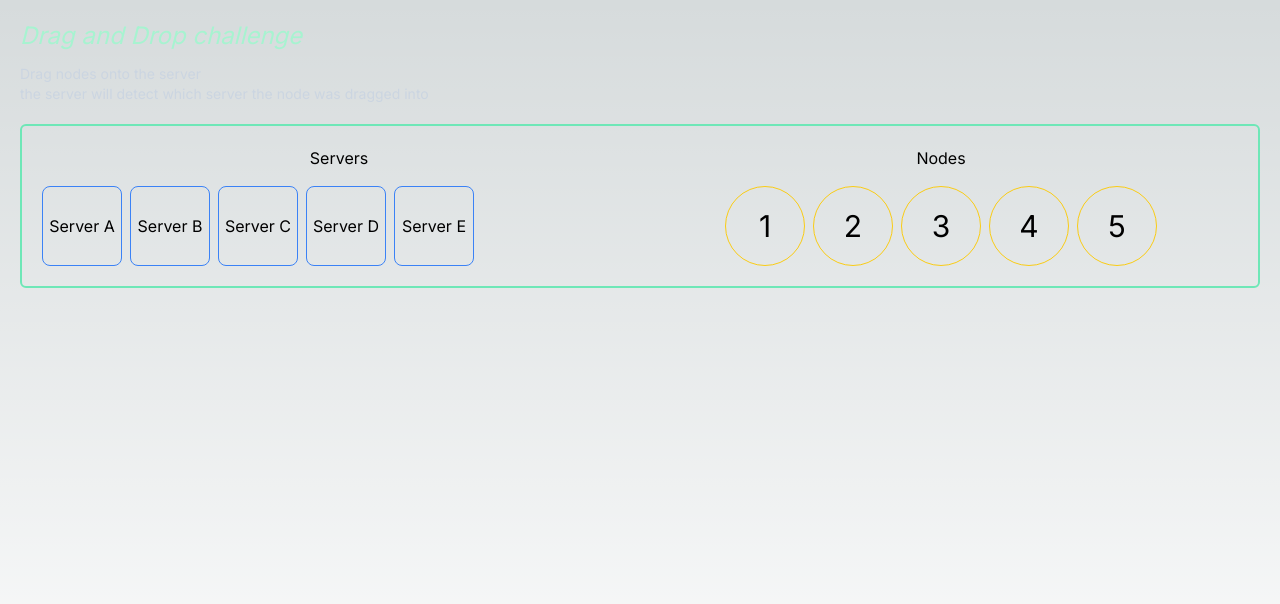
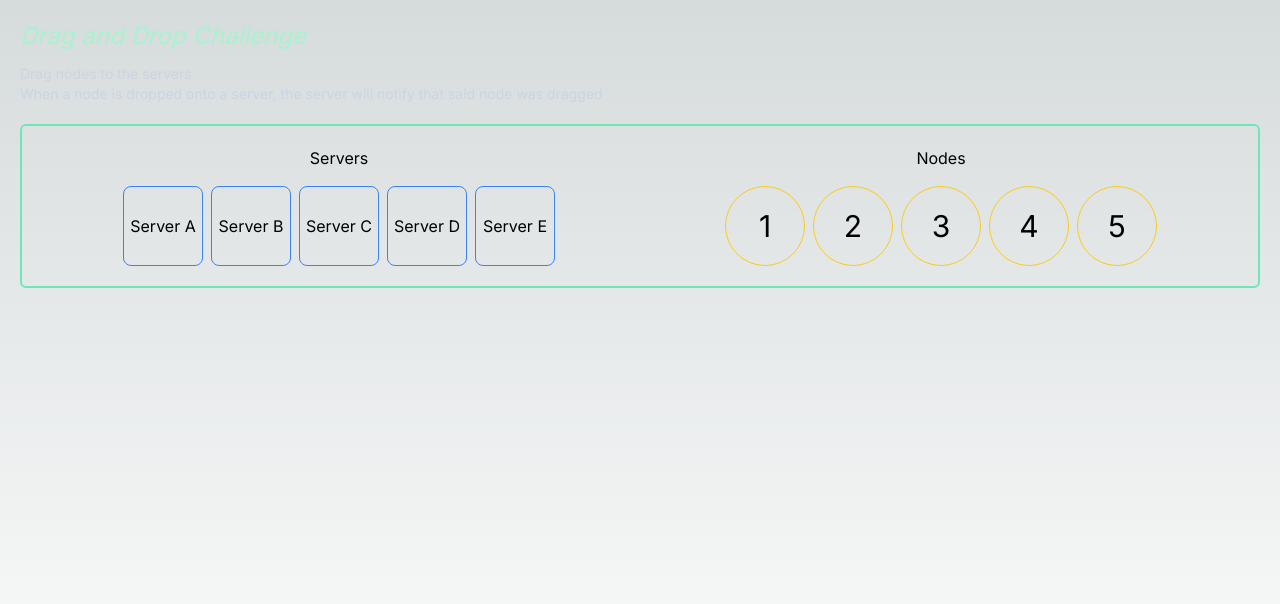
Before and after one commit to ronbarrantes/xc-drag-and-drop, a Next.js app: page / in a window 1280 px wide. Shown: the top 604 px of the page. Built offline with nearby package versions, Linux system fonts and the light colour scheme.

Commit message:
Add documentation (#2)
* Update package.json

* Update README

* Update titles

* Update minor styling issue

```diff
--- a/package.json
+++ b/package.json
@@ -18,8 +18,6 @@
     "next": "13.4.13",
     "postcss": "8.4.27",
     "react": "18.2.0",
-    "react-dnd": "^16.0.1",
-    "react-dnd-html5-backend": "^16.0.1",
     "react-dom": "18.2.0",
     "react-hot-toast": "^2.4.1",
     "tailwindcss": "3.3.3",
--- a/src/app/components/Board.tsx
+++ b/src/app/components/Board.tsx
@@ -47,7 +47,7 @@ export const Board = () => {
 
   return (
     <div className="flex w-full border-2 border-emerald-300 rounded-md p-5 h-full gap-2">
-      <div className="flex flex-col w-1/2 gap-4">
+      <div className="flex flex-col w-1/2 gap-4 items-center">
         <h2 className="text-center">Servers</h2>
         <ul className="flex flex-wrap gap-2 h-full">
           {servers.map((node, index) => (
--- a/src/app/layout.tsx
+++ b/src/app/layout.tsx
@@ -6,8 +6,8 @@ import { Toaster } from 'react-hot-toast'
 const inter = Inter({ subsets: ['latin'] })
 
 export const metadata: Metadata = {
-  title: 'Create Next App',
-  description: 'Generated by create next app',
+  title: 'Drag and Drop Challenge',
+  description: 'Drag nodes onto servers',
 }
 
 export default function RootLayout({
--- a/src/app/page.tsx
+++ b/src/app/page.tsx
@@ -6,10 +6,13 @@ export default function Home() {
     <div className="flex flex-col w-screen h-screen p-5 gap-5">
       <header className="text-slate-300 flex flex-col text-sm justify-between">
         <h1 className="text-2xl italic text-emerald-200 mb-3">
-          Drag and Drop challenge
+          Drag and Drop Challenge
         </h1>
-        <p>Drag nodes onto the server</p>
-        <p>the server will detect which server the node was dragged into</p>
+        <p>Drag nodes to the servers</p>
+        <p>
+          When a node is dropped onto a server, the server will notify that said
+          node was dragged
+        </p>
       </header>
       <main className="flex flex-col items-center justify-between">
         <Board />
```
Also changed, not shown: 2 other files (tests, documents, lock files or other folders).
